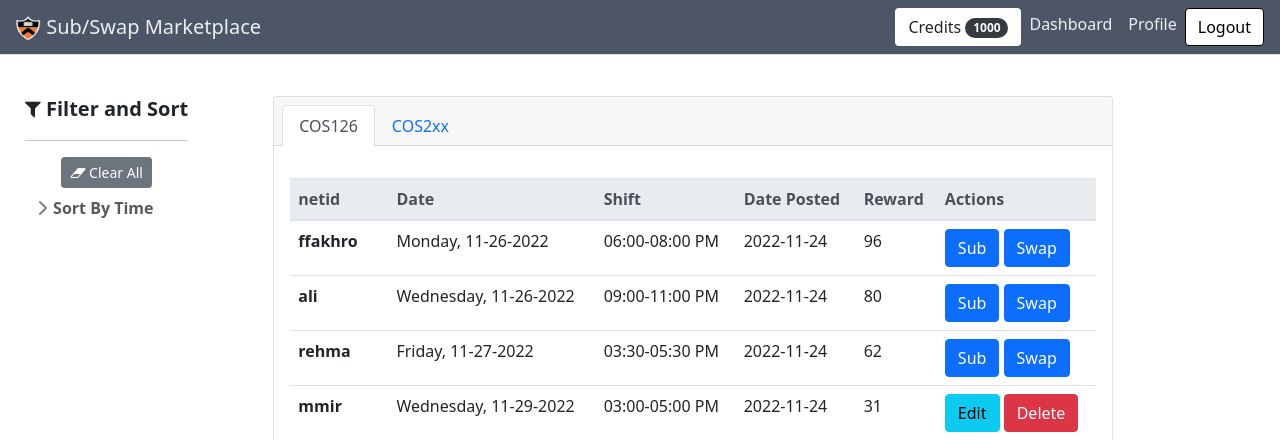
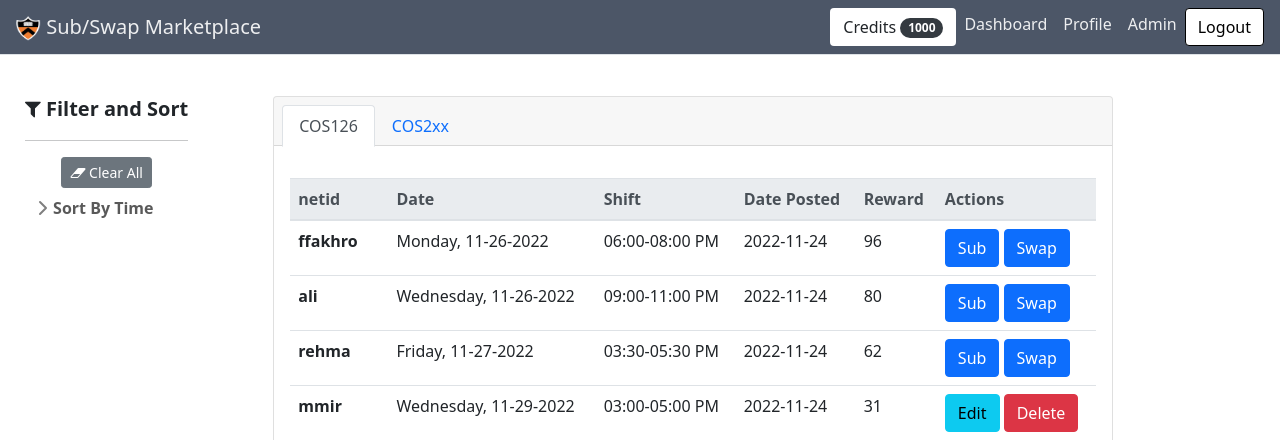
Before and after one commit to PrincetonCS-UCA/subswap, a Flask app: page /dashboard in a window 1280 px wide. Shown: the top 440 px of the page. Run offline with Flask 2, Linux system fonts and the light colour scheme; a user stored in the database is signed in; data comes from the database, SQL or seed files in the repository; both versions use the stored data as it was after the commit; some libraries are stand-ins or nearby versions.

Commit message:
admin tab bug fix

```diff
--- a/subapp/main/templates/main/base.html
+++ b/subapp/main/templates/main/base.html
@@ -56,7 +56,7 @@
         <li id="myposts" class="nav-item">
           <a class="nav-link" href="{{url_for('main.profile')}}" >Profile</a>
         </li>
-        {% if current_user.role == 'Admin' %}
+        {% if current_user.role.name == 'ADMIN' %}
         <li class="nav-item">
           <a class="nav-link" href="{{url_for('admin.add_schedule')}}">Admin</a>
         </li>
```
Also changed, not shown: instance/data-dev.db.
